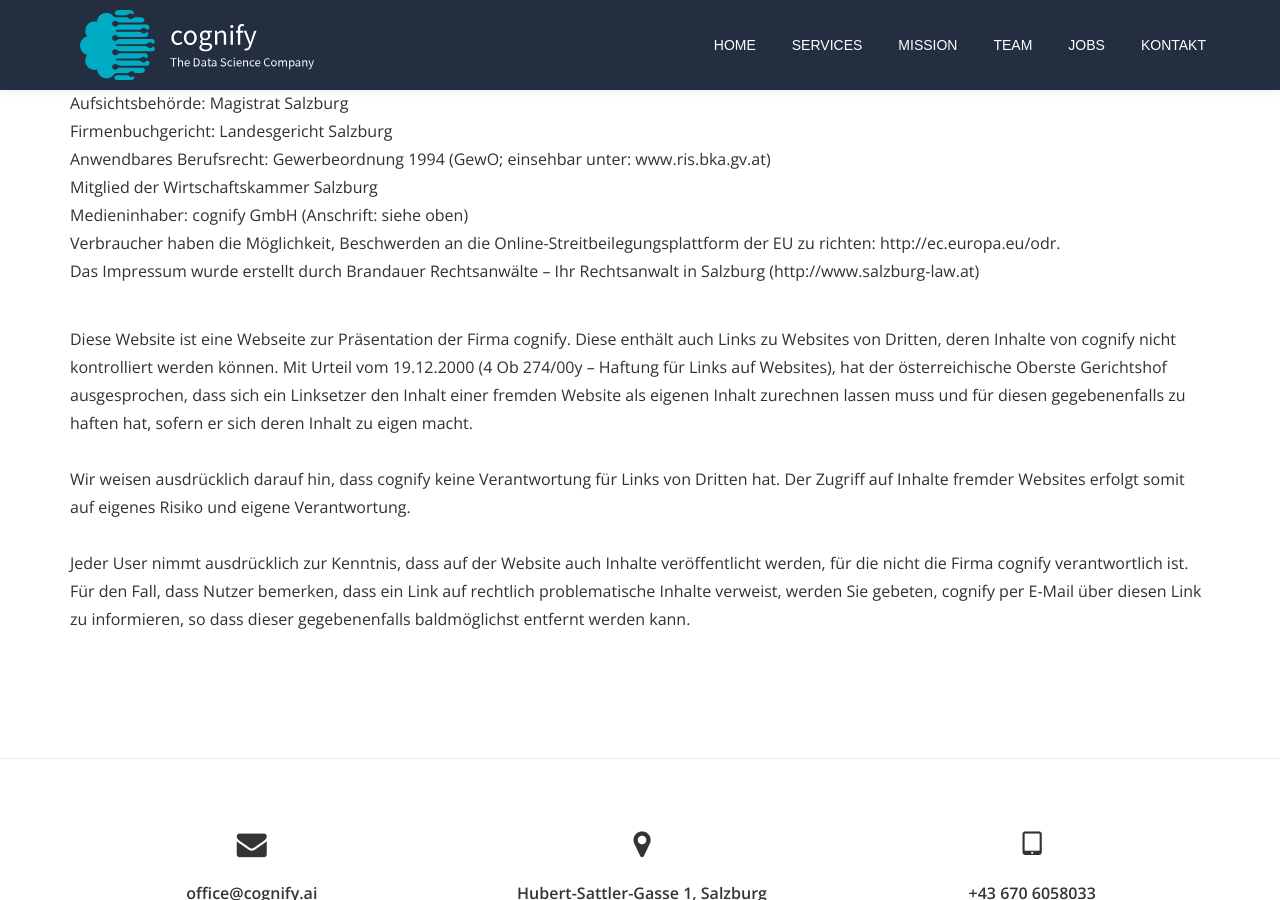
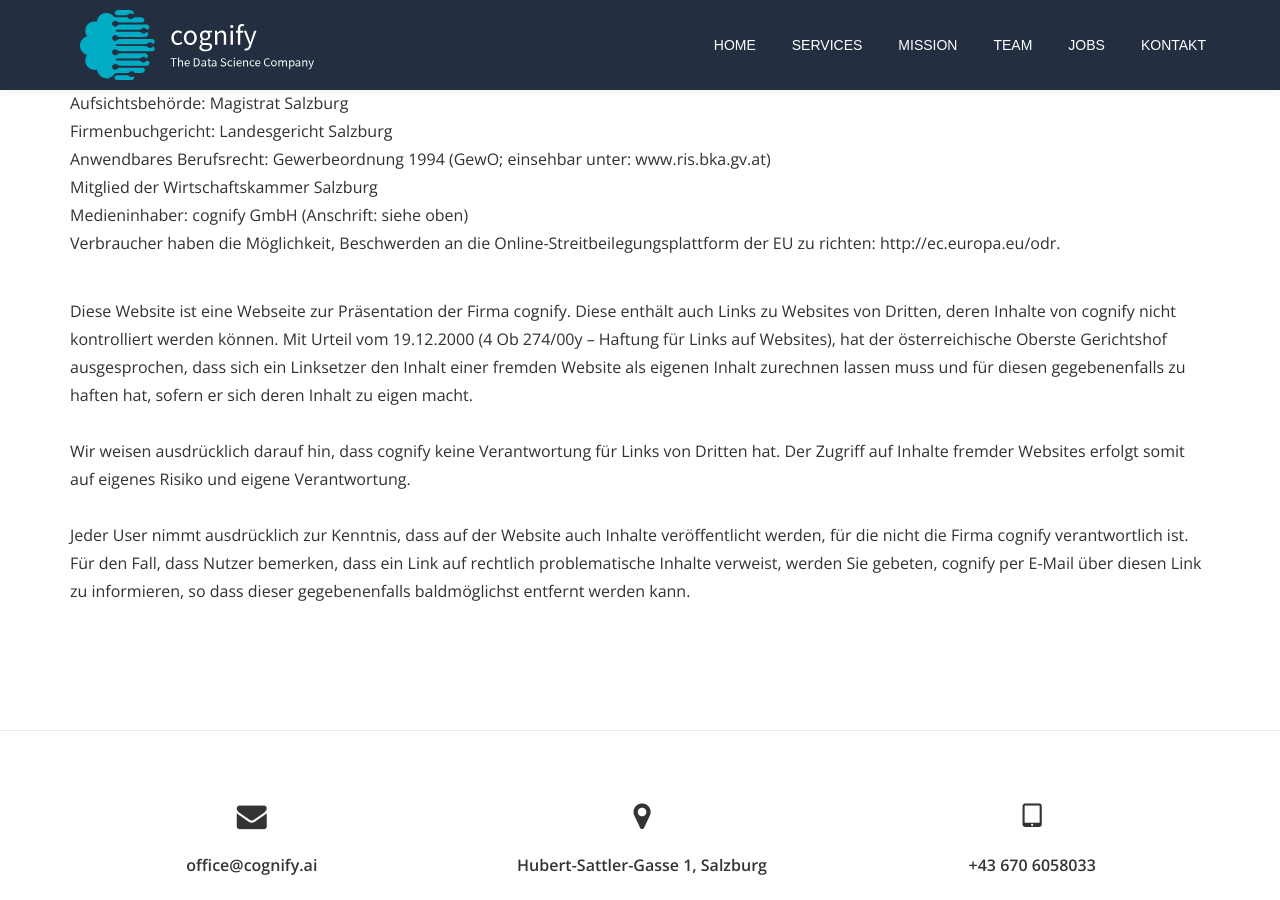
Before and after one commit to cognify-salzburg/cognify-salzburg.github.io, a Jekyll site: the page built from imprint/index.md, in a window 1280 px wide and 900 px high, scrolled down 676 px. Built offline with Jekyll 4.4.1, drawn with Linux system fonts in a browser that asks for light colours.

Commit message:
remove paragraph from imprint

```diff
--- a/imprint/index.md
+++ b/imprint/index.md
@@ -25,8 +25,6 @@
 Mitglied der Wirtschaftskammer Salzburg<br>
 Medieninhaber: cognify GmbH (Anschrift: siehe oben)<br>
 Verbraucher haben die Möglichkeit, Beschwerden an die Online-Streitbeilegungsplattform der EU zu richten: http://ec.europa.eu/odr.<br>
-Das Impressum wurde erstellt durch Brandauer Rechtsanwälte – Ihr Rechtsanwalt in Salzburg (http://www.salzburg-law.at)
-
 
 
 
```
